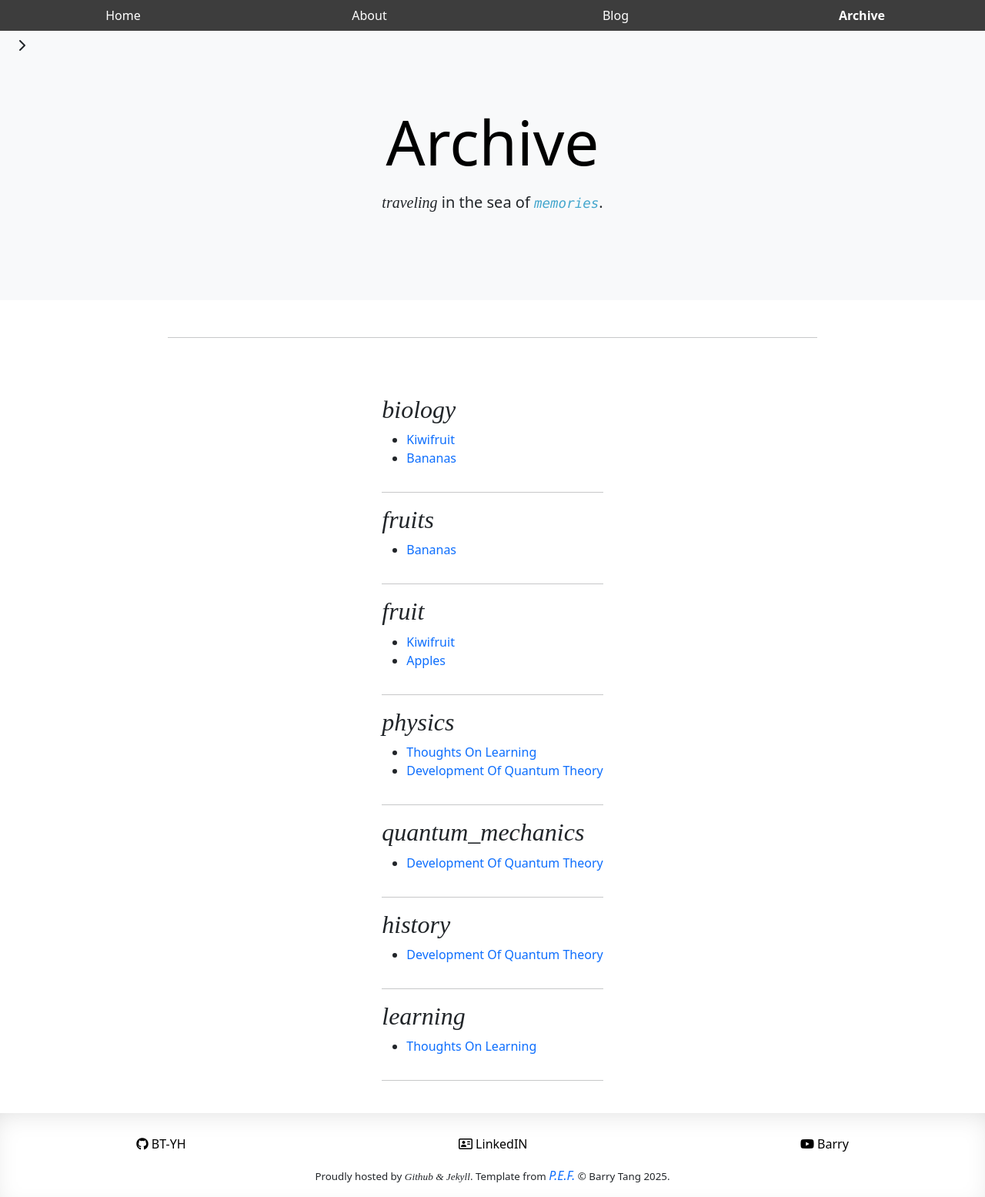
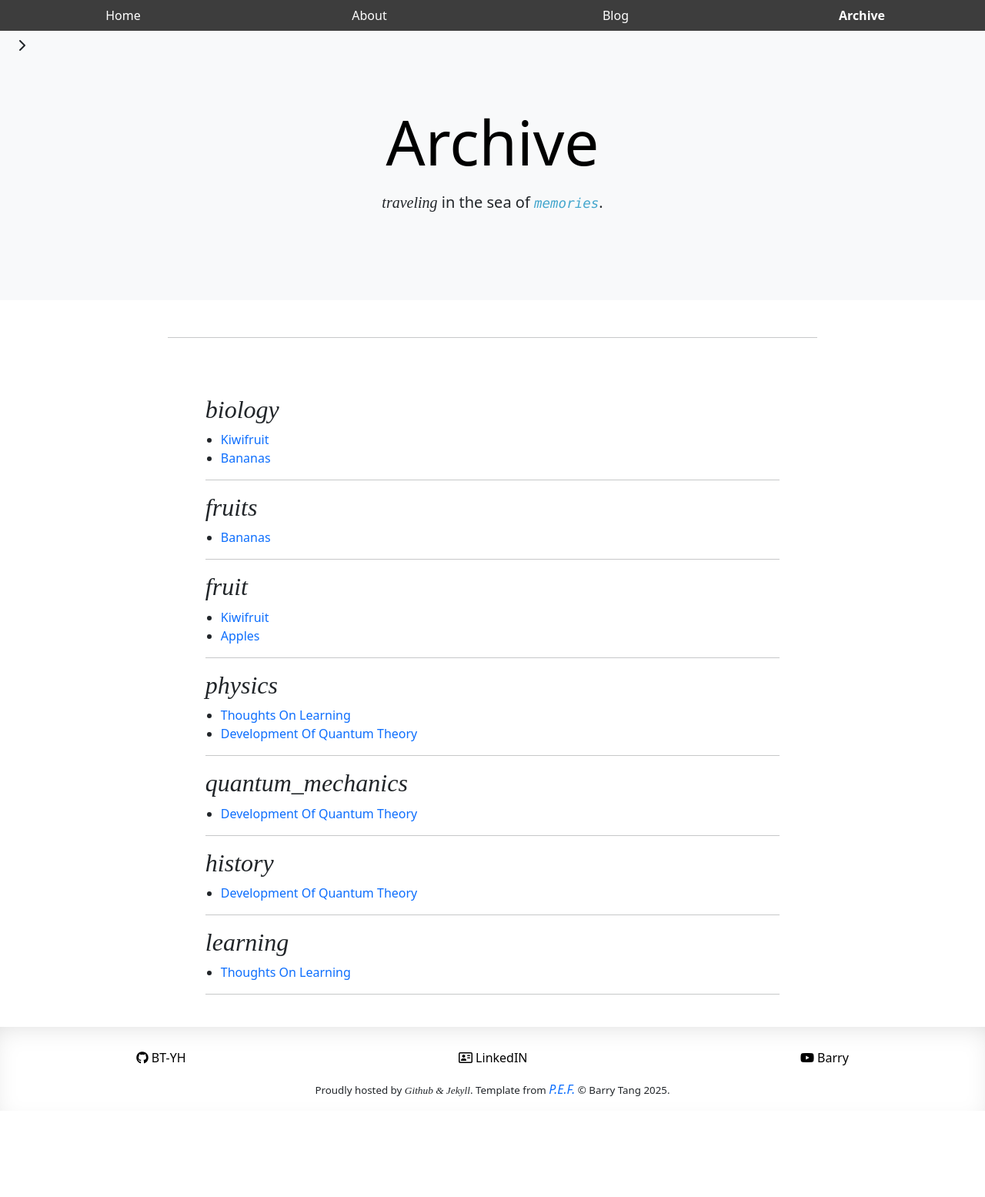
Before and after one commit to BT-YH/bt-yh.github.io, a Jekyll site: the page built from archive.html, in a window 1280 px wide. Shown: the whole page at 77% size. Built offline with Jekyll 4.4.1, drawn with Linux system fonts in a browser that asks for light colours; nearby versions of some CDN libraries; some web fonts are replaced; after the commit the page ends 1443 px from its top, so only the background shows below that.

Commit message:
realigned archive list display

```diff
--- a/_includes/archive_list.html
+++ b/_includes/archive_list.html
@@ -1,5 +1,5 @@
 <em><h2 id="{{ tag[0] | slugify }}">{{ tag[0] }}</h2></em>
-<ul>
+<ul class="archive-list">
   {% for post in tag[1] %}
   <li class="blog-list"><a href="{{ post.url }}">{{ post.title }}</a></li>
   {% endfor %}
--- a/_sass/main.scss
+++ b/_sass/main.scss
@@ -113,6 +113,27 @@
   padding: 2% 6%;
 }
 
+.main-container:has(.archive-page) {
+  width: 100%;
+}
+
+.archive-page {
+  align-self: stretch;
+  text-align: left;
+  width: 100%;
+}
+
+.archive-list {
+  box-sizing: border-box;
+  margin-left: 0;
+  padding-left: 1.25rem;
+  width: 100%;
+}
+
+.archive-list .blog-list {
+  width: 100%;
+}
+
 .blog-excerpt p {
   font-size: 0.8em !important;
 }
--- a/archive.html
+++ b/archive.html
@@ -3,5 +3,9 @@
 layout: main
 ---
 
-{% assign all_tags = site.tags | sort %} {% for tag in site.tags %} {% include
-archive_list.html %} {% endfor %}
+<div class="archive-page">
+  {% assign all_tags = site.tags | sort %}
+  {% for tag in site.tags %}
+    {% include archive_list.html %}
+  {% endfor %}
+</div>
```
Also changed, not shown: _posts/2026-02-27-development-of-quantum-theory.md (+1 -1 lines), _posts/2026-03-23-thoughts-on-learning.md (+7 -1 lines).
